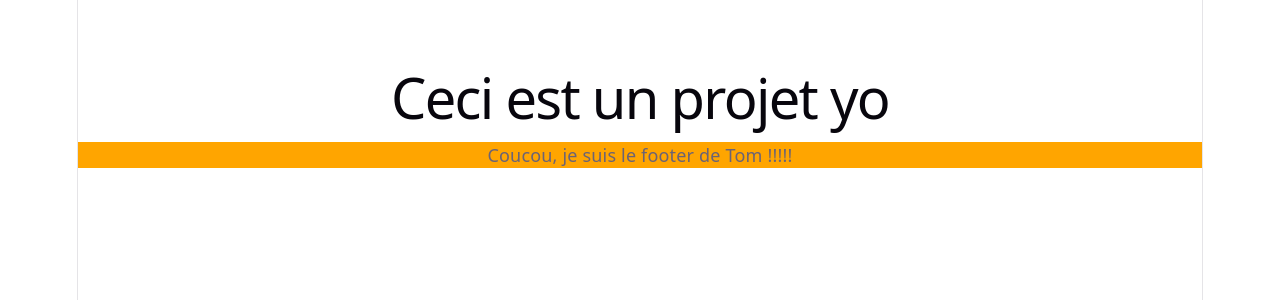
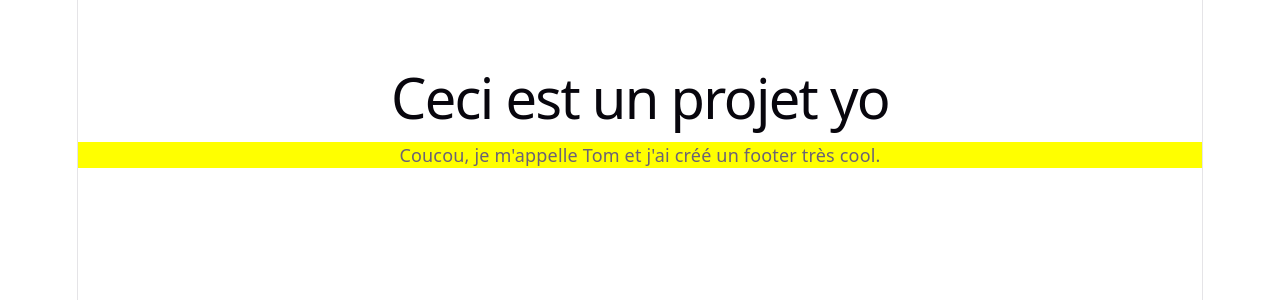
Before and after one commit to LucasRoberto99/gitgithub-workshop, a React (Vite) app: page / in a window 1280 px wide. Shown: the top 300 px of the page. Built offline with nearby package versions, Linux system fonts and the light colour scheme.

Commit message:
changed footer

```diff
--- a/src/components/Footer.jsx
+++ b/src/components/Footer.jsx
@@ -1,7 +1,7 @@
 const Footer = () => {
   return (
-    <footer style={{ backgroundColor: "orange" }}>
-      Coucou, je suis le footer de Tom !!!!!
+    <footer style={{ backgroundColor: "yellow" }}>
+      Coucou, je m'appelle Tom et j'ai créé un footer très cool.
     </footer>
   );
 };
```
